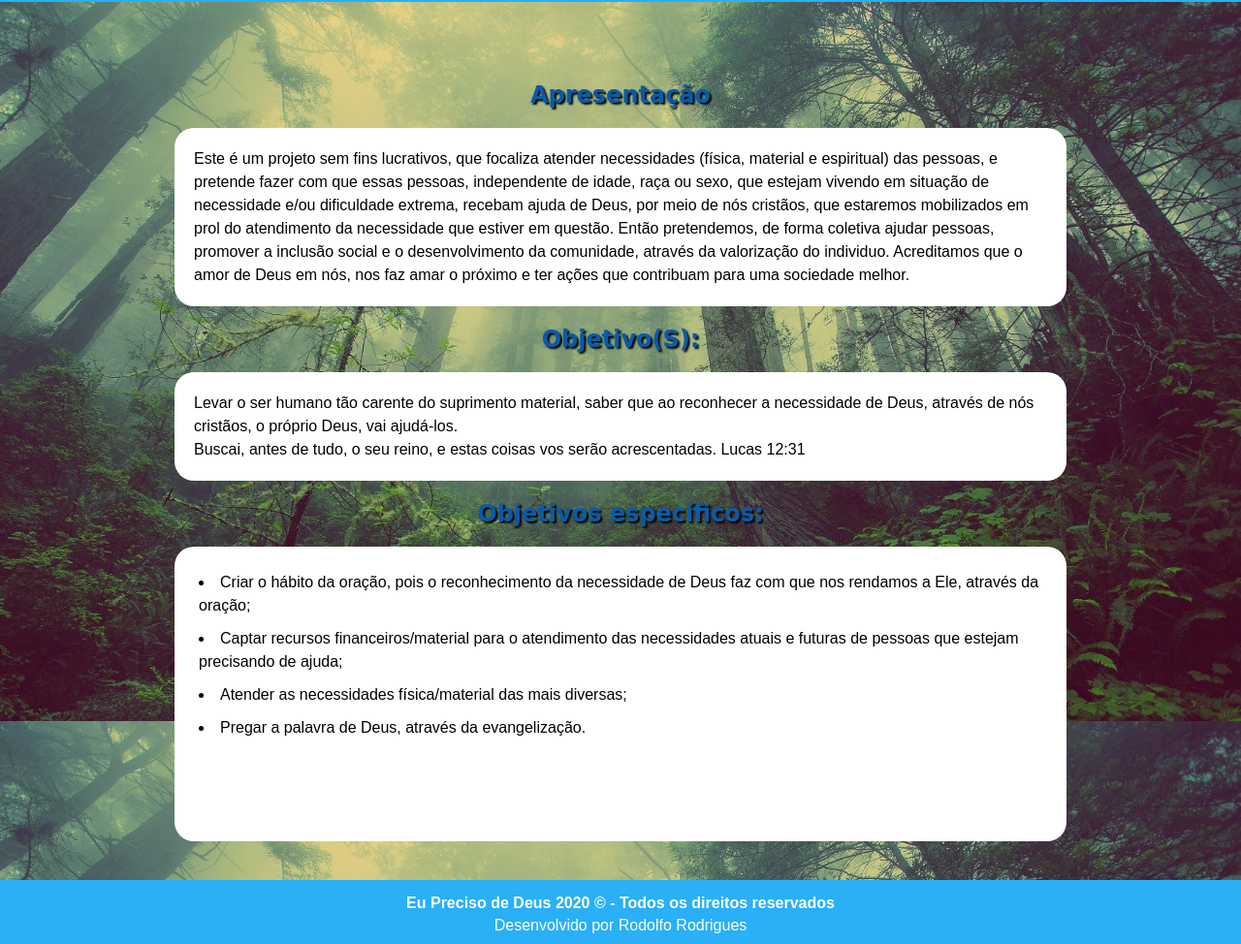
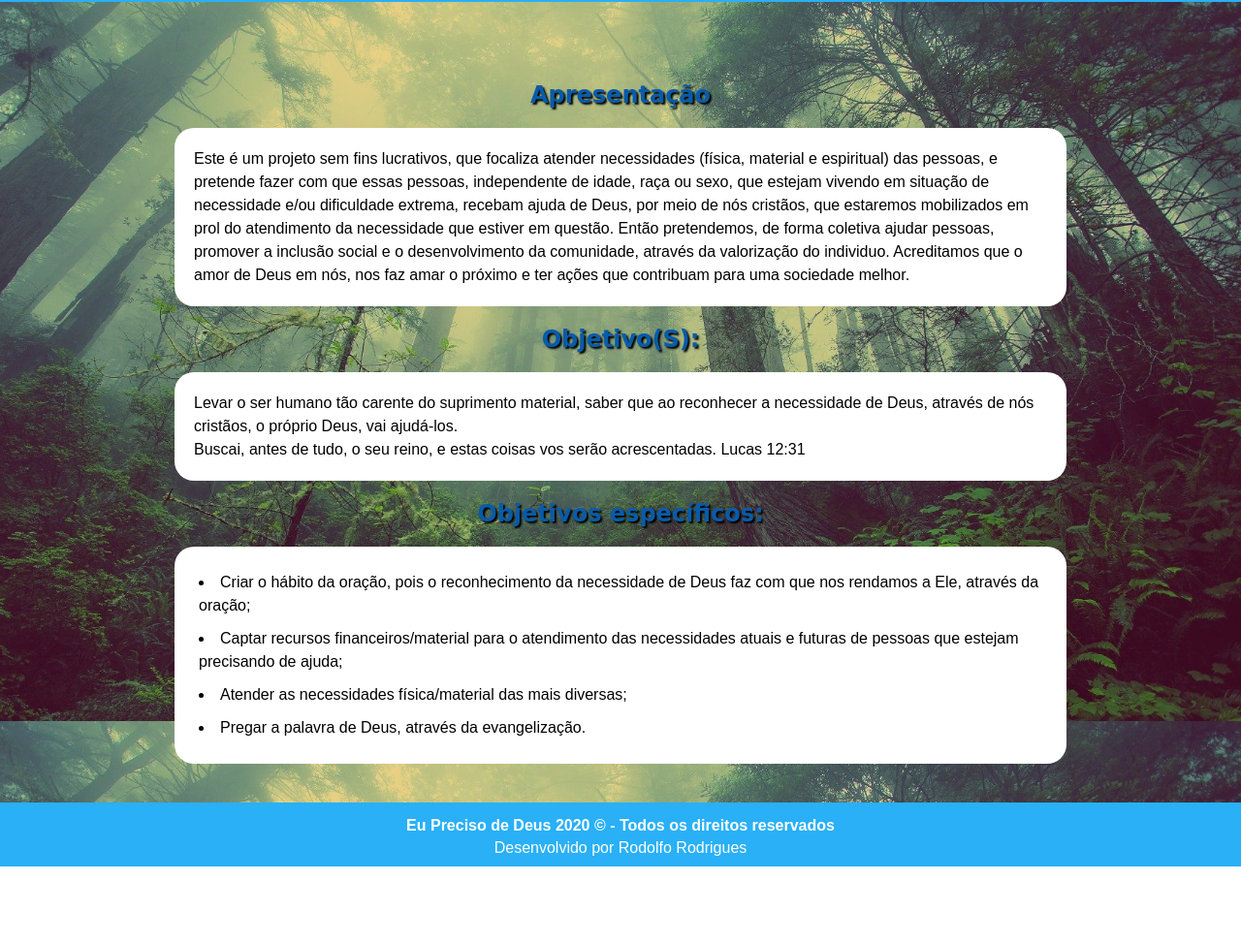
Before and after one commit to Rodolfo-Rodrigues/EuPrecisoDeDeus, a plain HTML site: page sobre.html in a window 1280 px wide. Shown: the part 56-1030 px from the top of the page at 97% size. After the commit the page ends 950 px from the top, so only its background shows below. Drawn offline with nearby package versions, Linux system fonts and the light colour scheme; a web font is replaced by a local one.

Commit message:
Update style.css

```diff
--- a/css/style.css
+++ b/css/style.css
@@ -520,7 +520,8 @@ label span {
 .sobre ul {
     background-color: #fff;
     border-radius: 20px;
-    padding: 20px 20px 100px;
+    padding: 20px;
+    margin-botton:100px;
 }
 
 .sobre li {
```
